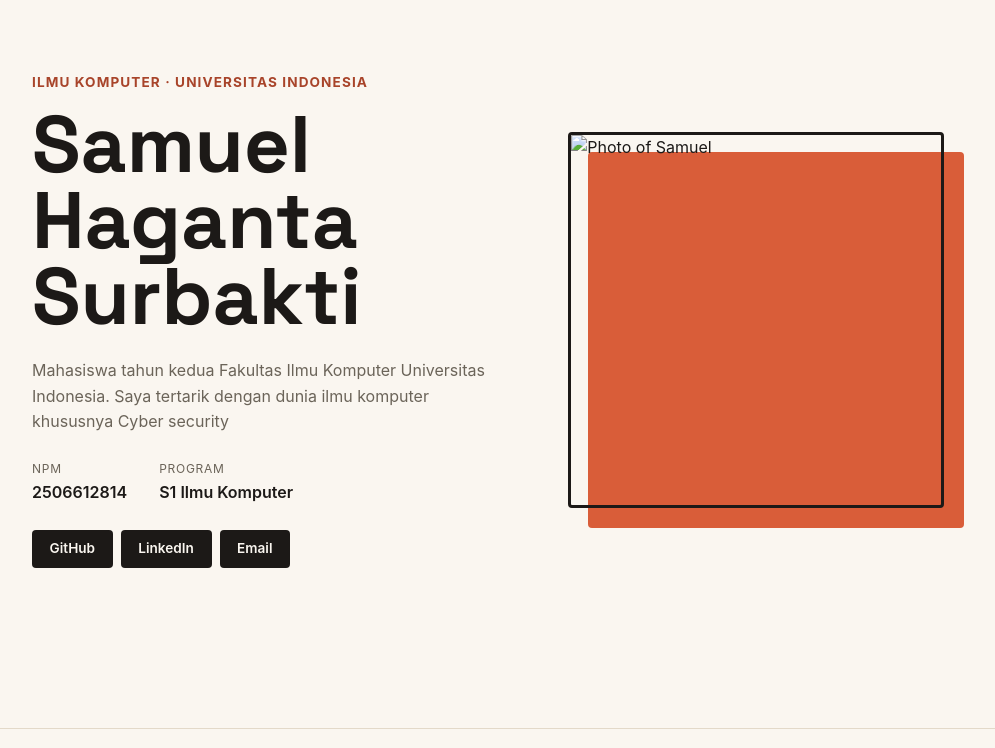
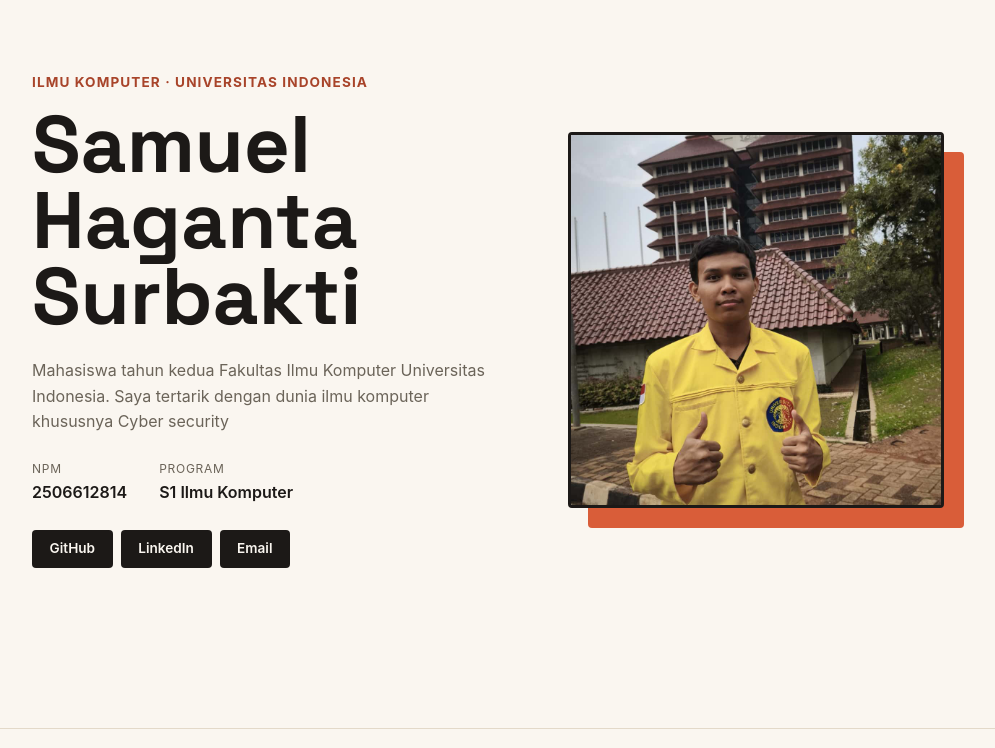
Before and after one commit to SamuelHagantaSurbakti/myportofolio, a Django app: page / in a window 1280 px wide. Shown: the part 74-822 px from the top of the page, without its empty margins (152-1147 px from the left). Run offline with Django 5.2, Linux system fonts and the light colour scheme.

Commit message:
final fix pws problem

```diff
--- a/templates/index.html
+++ b/templates/index.html
@@ -28,7 +28,7 @@
                 </div>
                 <div class="hero-photo">
                     <div class="photo-block"></div>
-                    <img class="avatar" src=""  alt="Photo of Samuel">
+                    <img class="avatar" src="/static/img/foto-profil.jpeg"  alt="Photo of Samuel">
                 </div>
                 <div class="hero-details">
                     <p class="bio">Mahasiswa tahun kedua Fakultas Ilmu Komputer Universitas Indonesia. Saya tertarik dengan dunia ilmu komputer khususnya Cyber security</p>
```
Also changed, not shown: 1 other file.
